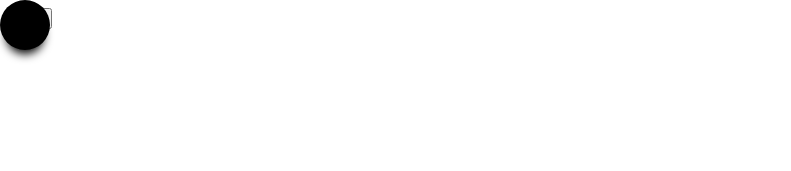
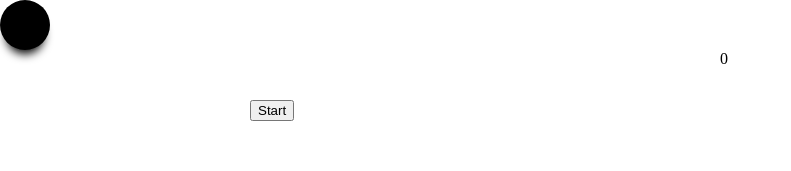
Before and after one commit to shajoffcl/Weekend-Hackathon-4---Timed-Golf, a React app: page / in a window 1280 px wide. Shown: the top 171 px of the page, without its empty margins (0-791 px from the left). Built offline with nearby package versions, Linux system fonts and the light colour scheme.

Commit message:
updated 0.2

```diff
--- a/src/components/App.js
+++ b/src/components/App.js
@@ -3,13 +3,21 @@ import "../styles/App.css";
 class Timer extends React.Component {
   constructor(props) {
     super(props);
-    this.state = { time: 0, x: 0, y: 0 };
+    this.state = { time: 0, x: 0, y: 0, start: true, intervalId: null };
   }
   componentDidMount() {}
 
-  componentWillUnmount() {}
+  componentWillUnmount() {
+    clearInterval(this.state.intervalId);
+    this.setState({ intervalId: null });
+  }
 
-  handleStart() {}
+  handleStart() {
+    const id = setInterval(() => {
+      this.setState({ time: this.state.time + 1 });
+    }, 1000);
+    this.setState({ intervalId: id });
+  }
 
   render() {
     return (
@@ -17,6 +25,7 @@ class Timer extends React.Component {
         <button className="start" onClick={() => this.handleStart()}>
           Start
         </button>
+        <div className="heading-timer">{this.state.time}</div>
         <div className="ball"></div>
         <div className="hole"></div>
       </>
--- a/src/styles/App.css
+++ b/src/styles/App.css
@@ -17,9 +17,7 @@
   width: 195px;
   margin: 15px;
   height: 60px;
-
 }
-
 
 .ball {
   background-color: black;
@@ -32,7 +30,6 @@
   border-radius: 25px;
 }
 
-
 .hole {
   background-color: rgb(62, 85, 107);
   /* box-shadow: 0 10px 10px 0px; */
@@ -43,3 +40,9 @@
   width: 50px;
   border-radius: 30px;
 }
+
+.start {
+  position: absolute;
+  top: 100px;
+  left: 250px;
+}
```
